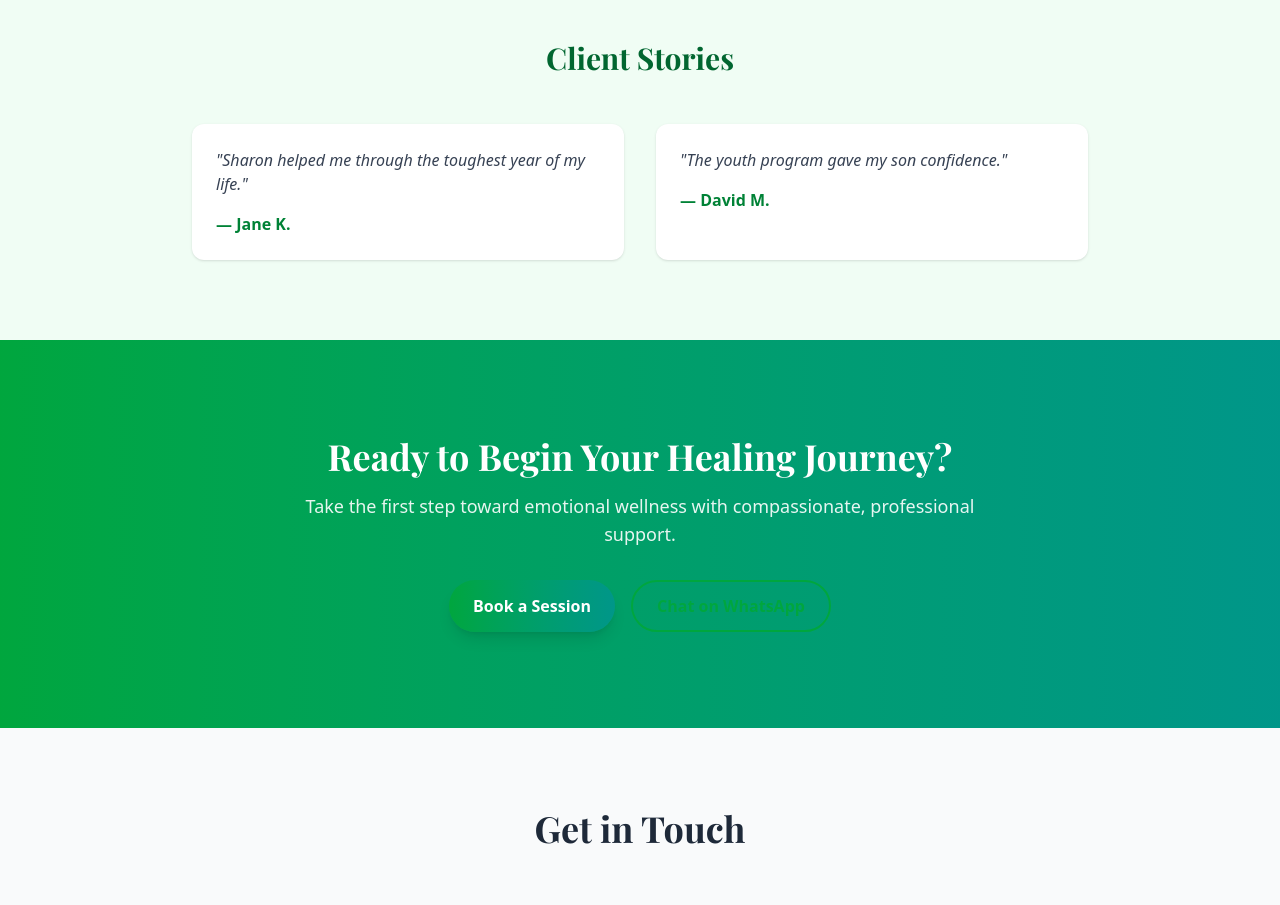
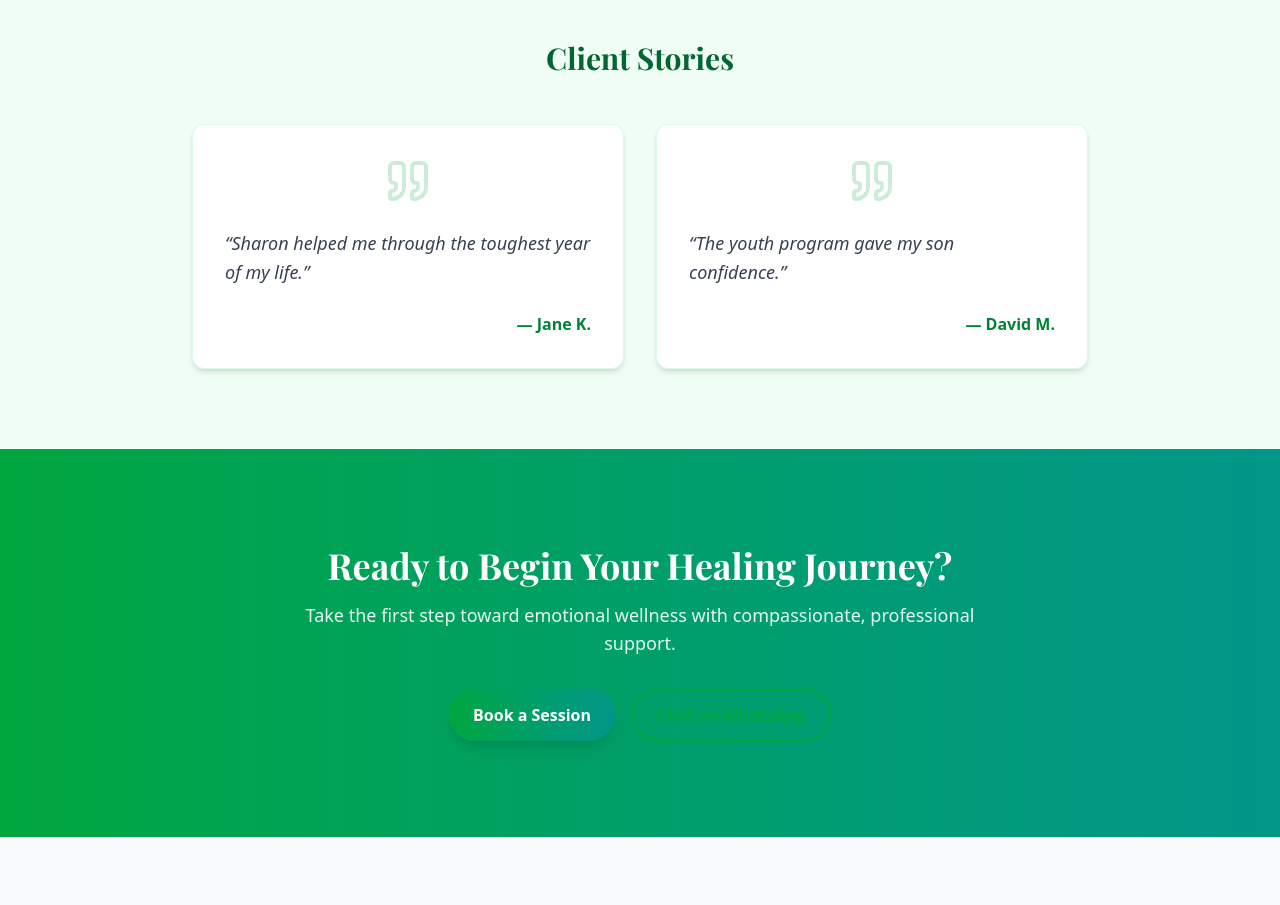
Before and after one commit to Omune254/u4u-wellness, a Next.js app: page / in a window 1280 px wide. Shown: the part 2180-3085 px from the top of the page. Built offline with nearby package versions, Linux system fonts and the light colour scheme.

Commit message:
fix quotes - final deploy

```diff
--- a/app/components/Testimonials.tsx
+++ b/app/components/Testimonials.tsx
@@ -1,4 +1,6 @@
 // components/Testimonials.tsx
+import { Quote } from "lucide-react";
+
 export const Testimonials = () => {
   const items = [
     { name: "Jane K.", text: "Sharon helped me through the toughest year of my life." },
@@ -8,12 +10,17 @@ export const Testimonials = () => {
   return (
     <section className="py-20 bg-green-50">
       <div className="container mx-auto px-4">
-        <h2 className="text-3xl font-bold text-center mb-12 text-green-800">Client Stories</h2>
+        <h2 className="text-3xl font-bold text-center mb-12 text-green-800">
+          Client Stories
+        </h2>
         <div className="grid md:grid-cols-2 gap-8 max-w-4xl mx-auto">
           {items.map((t, i) => (
-            <div key={i} className="bg-white p-6 rounded-xl shadow">
-              <p className="italic text-gray-700 mb-4">"{t.text}"</p>
-              <p className="font-semibold text-green-700">— {t.name}</p>
+            <div key={i} className="bg-white p-8 rounded-xl shadow-md border border-green-100">
+              <Quote className="w-12 h-12 text-green-600 mx-auto mb-6 mb-6 opacity-20" />
+              <p className="italic text-gray-700 text-lg mb-6 leading-relaxed">
+                “{t.text}”
+              </p>
+              <p className="font-semibold text-green-700 text-right">— {t.name}</p>
             </div>
           ))}
         </div>
```
